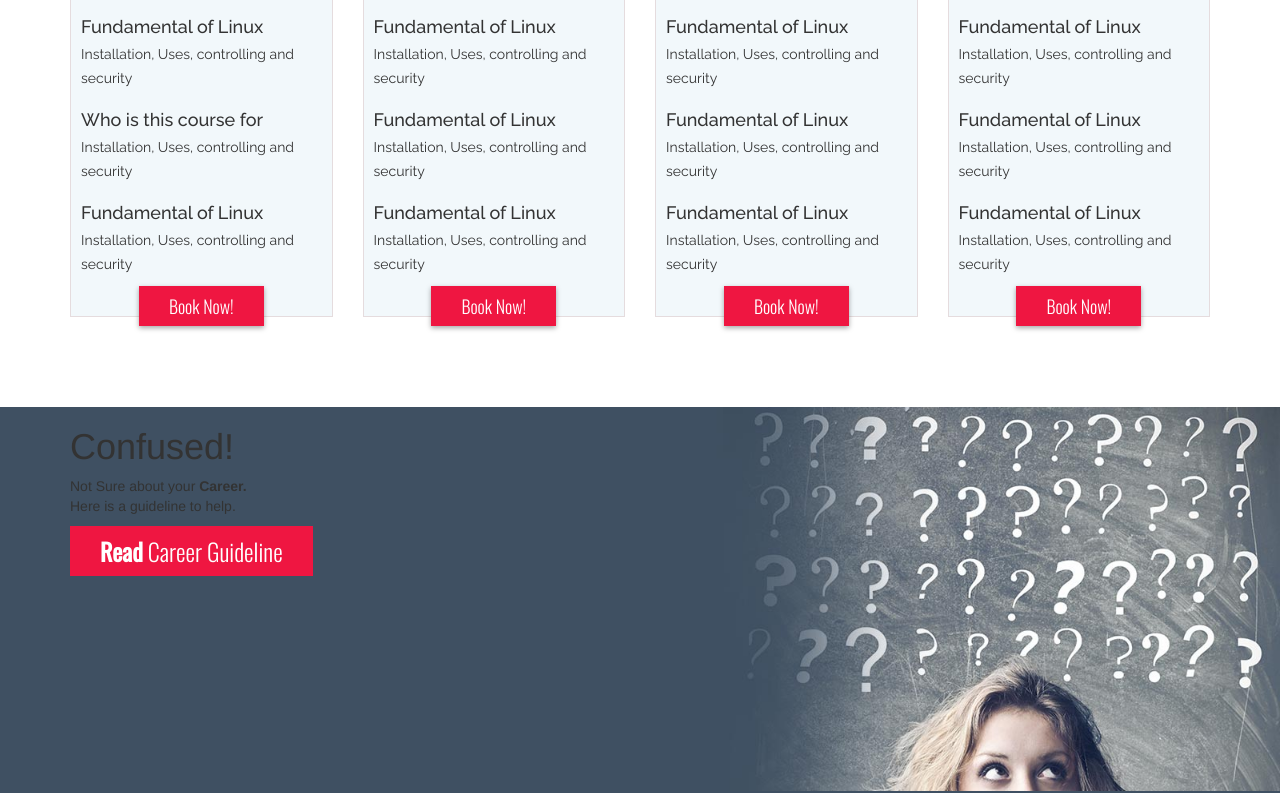
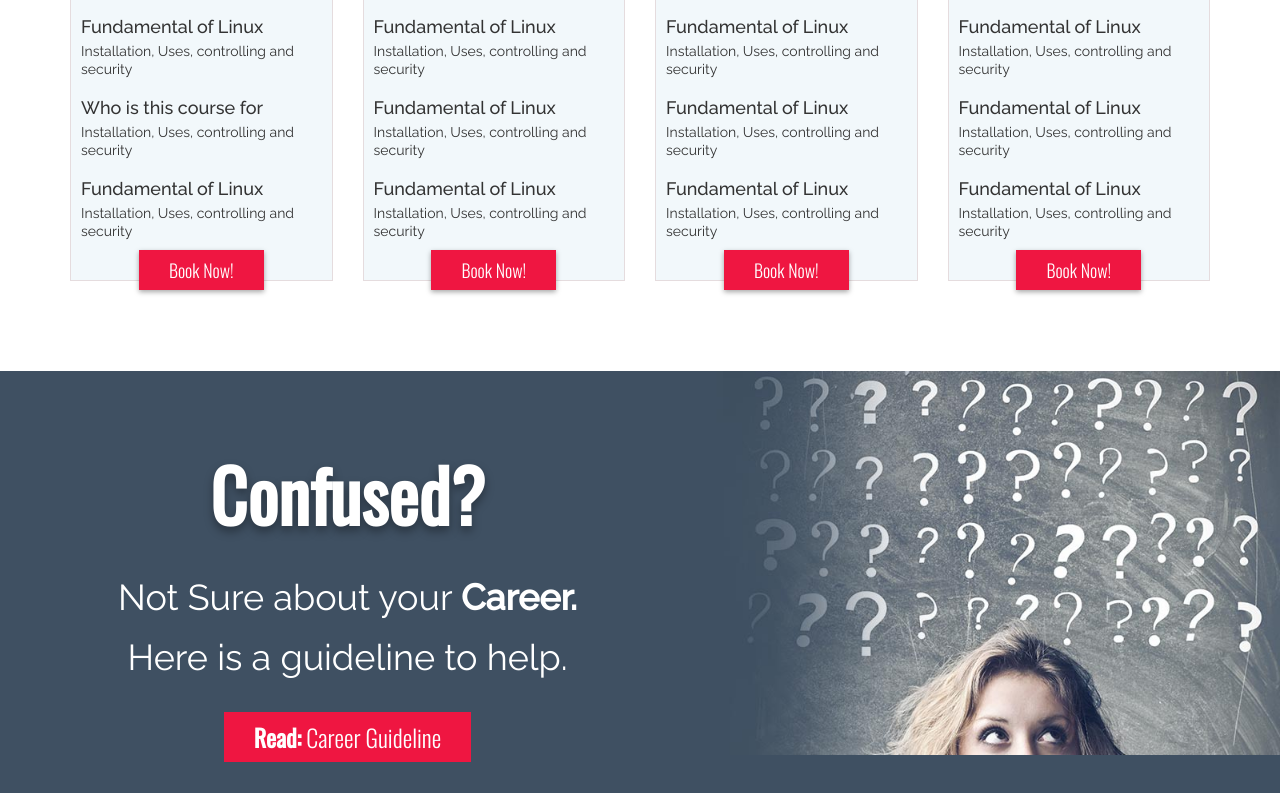
Before and after one commit to mobarakali/oct_site, a plain HTML site: page index.html in a window 1280 px wide. Shown: the part 1992-2785 px from the top of the page. Drawn offline with nearby package versions, Linux system fonts and the light colour scheme.

Commit message:
completed #ad-career

```diff
--- a/css/main.css
+++ b/css/main.css
@@ -195,7 +195,7 @@ TODO: fix the color in the li.active }
     font-family: 'Raleway', sans-serif;
     margin: 0;
     font-size: 14px;
-    line-height: 24px;
+    line-height: 18px;
 }
 
 #upcoming-courses .course-box p.head {
@@ -229,5 +229,30 @@ TODO: fix the color in the li.active }
     background-position: right top;
     background-repeat: no-repeat;
     background-size: contain;
-    height: 480px
+    height: 480px;
+    padding-top: 0px;
+    padding-bottom: 90px;
+    color: #fff;
+    text-align: center
 }
+
+#ad-career p.h1 {
+    font-family: 'Oswald', sans-serif;
+    text-shadow: 0px 5px 10px rgba(1, 1, 1, 0.35);
+    text-align: center;
+    font-size: 72px;
+    font-weight: bold;
+    margin: 75px auto 25px;
+    line-height: 96px;
+}
+
+#ad-career p {
+    font-family: 'Raleway', sans-serif;
+    font-size: 36px;
+    line-height: 60px;
+    margin-bottom: 25px;
+}
+
+
+/*
+*/
--- a/index.html
+++ b/index.html
@@ -178,10 +178,10 @@
         <div class="container">
             <div class="row">
                 <div class="col-md-6">
-                    <p class="h1">Confused!</p>
+                    <p class="h1">Confused?</p>
                     <p>Not Sure about your <strong>Career.</strong>
                         <br> Here is a guideline to help.</p>
-                    <button class="btn-lg btn-cta"><strong>Read</strong> Career Guideline</button>
+                    <button class="btn-lg btn-cta"><strong>Read:</strong> Career Guideline</button>
                 </div>
             </div>
         </div>
```
